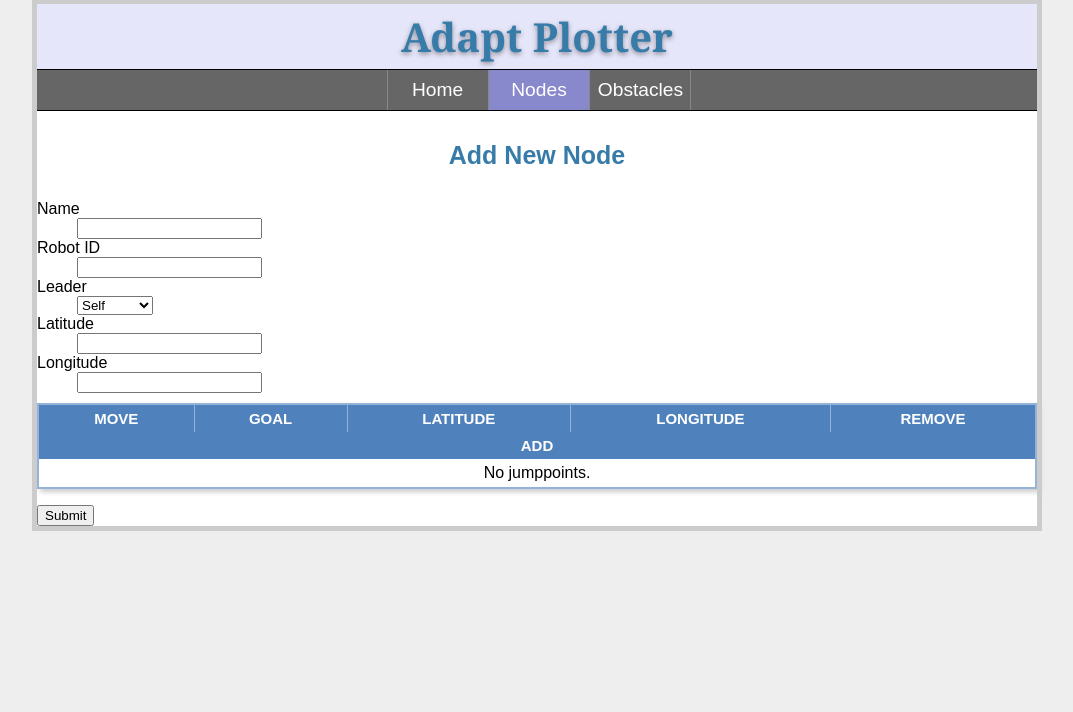
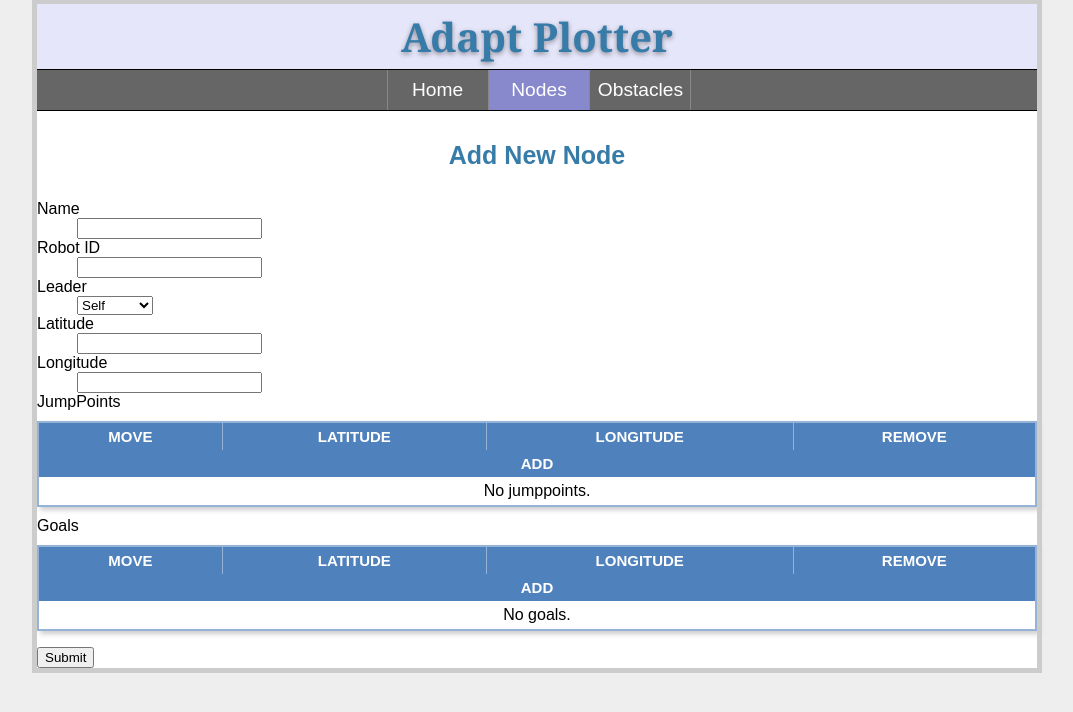
Before and after one commit to djtyree/adaptPlotter, a Flask app: page /node/add in a window 1280 px wide. Shown: the part 33-745 px from the top of the page, without its empty margins (103-1176 px from the left). Run offline with Flask 2, Linux system fonts and the light colour scheme; data comes from the database, SQL or seed files in the repository; parts of the project's set-up code (start-up, migrations or seed data) failed here and were passed over; some libraries are stand-ins or nearby versions.

Commit message:
separated goals from jump points

```diff
--- a/main/forms.py
+++ b/main/forms.py
@@ -1,6 +1,6 @@
 from flask.ext.wtf import Form
 from wtforms import validators
-from wtforms.fields import TextField, HiddenField, FloatField, SelectField, FieldList, FormField, BooleanField
+from wtforms.fields import TextField, HiddenField, FloatField, SelectField, FieldList, FormField
 import wtforms
 from wtforms.fields.core import IntegerField
 
@@ -11,7 +11,12 @@ class LocationForm(wtforms.Form):
 class JumpPointForm(wtforms.Form):
     jp_id = HiddenField('JumpPoint Id')
     pos = HiddenField('Position')
-    goal = BooleanField('Goal', [])
+    lat = FloatField('Latitude', [validators.Required()])
+    lon = FloatField('Longitude', [validators.Required()])
+
+class GoalForm(wtforms.Form):
+    goal_id = HiddenField('Goal Id')
+    pos = HiddenField('Position')
     lat = FloatField('Latitude', [validators.Required()])
     lon = FloatField('Longitude', [validators.Required()])
 
@@ -23,6 +28,7 @@ class NodeForm(Form):
     leader  = SelectField('Leader', choices=[], coerce=int)
     location = FormField(LocationForm)
     jumppoints = FieldList(FormField(JumpPointForm))
+    goals = FieldList(FormField(GoalForm))
 
     def validate(self):
         valid = True
--- a/main/static/js/home.js
+++ b/main/static/js/home.js
@@ -97,7 +97,7 @@ utils.addGoal= function(e) {
 		console.log(response);
         if(response.status == 'OK') {
     		// Add it
-    		jp_series.addPoint([x, y]);
+    		//jp_series.addPoint([x, y]);
     		g_series.addPoint([x, y]);
         } else {
         	// didn't receive correct status code from server
@@ -185,7 +185,7 @@ $(function () {
                 },
                 tooltip: {
                     headerFormat: '<b>{point.key}</b><br>',
-                    pointFormat: 'Location - ({point.x}, {point.y})'
+                    pointFormat: 'Location: ({point.y}, {point.x})'
                 }
             },
         	series: {
--- a/main/templates/__formhelpers.html
+++ b/main/templates/__formhelpers.html
@@ -39,30 +39,36 @@
     	<input id="jumppoints-{{ index }}-jp_id" name="jumppoints-{{ index }}-jp_id" type="hidden" value="{{ jumppoint.jp_id.data }}">
     	<input id="jumppoints-{{ index }}-pos" name="jumppoints-{{ index }}-pos" type="hidden" class="position" value="{{ index }}">
 		<td width="10%"><span class="move"></span></td>
-		{% if jumppoint.goal.data %}
-			<td width="10%"><input type="checkbox" id="jumppoints-{{ index }}-goal" name="jumppoints-{{ index }}-goal" value="{{ jumppoint.goal.data }}" checked/></td>
-		{% else %}
-			<td width="10%"><input type="checkbox" id="jumppoints-{{ index }}-goal" name="jumppoints-{{ index }}-goal" value="{{ jumppoint.goal.data }}"/></td>
-		{% endif %}
-   		<td width="30%"><input type="text" id="jumppoints-{{ index }}-lat" name="jumppoints-{{ index }}-lat" value="{{ jumppoint.lat.data }}"/></td>
-   		<td width="30%"><input type="text" id="jumppoints-{{ index }}-lon" name="jumppoints-{{ index }}-lon" value="{{ jumppoint.lon.data }}"/></td>
+   		<td width="40%"><input type="text" id="jumppoints-{{ index }}-lat" name="jumppoints-{{ index }}-lat" value="{{ jumppoint.lat.data }}"/></td>
+   		<td width="40%"><input type="text" id="jumppoints-{{ index }}-lon" name="jumppoints-{{ index }}-lon" value="{{ jumppoint.lon.data }}"/></td>
+		<td width="10%"><span class="remove"></span></td>
+	</tr>
+{% endmacro %}
+
+{% macro render_goal(index, goal) %}
+	<tr class="row">
+    	<input id="goals-{{ index }}-goal_id" name="goals-{{ index }}-goal_id" type="hidden" value="{{ goal.goal_id.data }}">
+    	<input id="goals-{{ index }}-pos" name="goals-{{ index }}-pos" type="hidden" class="position" value="{{ index }}">
+		<td width="10%"><span class="move"></span></td>
+   		<td width="40%"><input type="text" id="goals-{{ index }}-lat" name="goals-{{ index }}-lat" value="{{ goal.lat.data }}"/></td>
+   		<td width="40%"><input type="text" id="goals-{{ index }}-lon" name="goals-{{ index }}-lon" value="{{ goal.lon.data }}"/></td>
 		<td width="10%"><span class="remove"></span></td>
 	</tr>
 {% endmacro %}
 
 {% macro render_jumppoint_fields(form) %}
+	<div >JumpPoints</div>
 	<div class="repeat">
       <table class="wrapper" width="100%">
         <thead>
           <tr>
               <th><span>Move</span></th>
-              <th><span>Goal</span></th>
               <th><span>Latitude</span></th>
               <th><span>Longitude</span></th>
               <th><span>Remove</span></th>
           </tr>
           <tr>
-              <th class="new" width="10%" colspan="5"><span class="add">Add</span></th>
+              <th class="new" width="10%" colspan="4"><span class="add">Add</span></th>
           </tr>
         </thead>
         <tbody class="container">
@@ -89,3 +95,42 @@
       </table>
     </div>
 {% endmacro %}
+
+{% macro render_goal_fields(form) %}
+	<div >Goals</div>
+	<div class="repeat">
+      <table class="wrapper" width="100%">
+        <thead>
+          <tr>
+              <th><span>Move</span></th>
+              <th><span>Latitude</span></th>
+              <th><span>Longitude</span></th>
+              <th><span>Remove</span></th>
+          </tr>
+          <tr>
+              <th class="new" width="10%" colspan="4"><span class="add">Add</span></th>
+          </tr>
+        </thead>
+        <tbody class="container">
+          <tr class="template row">
+          	{# <input class="csrf-tokens" id="goals-{{ '{{' }}row-count-placeholder{{ '}}' }}-csrf_token" name="goals-{{ '{{' }}row-count-placeholder{{ '}}' }}-csrf_token" type="hidden" value="{{ '{{' }}csrf-token-placeholder{{ '}}' }}"> #}
+          	<input id="goals-{{ '{{' }}row-count-placeholder{{ '}}' }}-goal_id" name="goals-{{ '{{' }}row-count-placeholder{{ '}}' }}-goal_id" type="hidden" value="0">
+          	<input id="goals-{{ '{{' }}row-count-placeholder{{ '}}' }}-pos" name="goals-{{ '{{' }}row-count-placeholder{{ '}}' }}-pos" type="hidden" class="position" value="{{ '{{' }}row-count-placeholder{{ '}}' }}">
+            <td width="10%"><span class="move"></span></td>
+            <td width="40%"><input type="text" id="goals-{{ '{{' }}row-count-placeholder{{ '}}' }}-lat" name="goals-{{ '{{' }}row-count-placeholder{{ '}}' }}-lat" /></td>
+            <td width="40%"><input type="text" id="goals-{{ '{{' }}row-count-placeholder{{ '}}' }}-lon" name="goals-{{ '{{' }}row-count-placeholder{{ '}}' }}-lon" /></td>
+		    <td width="10%"><span class="remove"></span></td>
+          </tr>
+          {% if form.goals|length != 0 %}
+            {% for goal in form.goals %}
+            	{{ render_goal(loop.index0, goal) }}
+            {% endfor %}
+          {% else %}
+            <tr>
+              <td colspan=6>No goals.</td>
+            </tr>
+          {% endif %}
+        </tbody>
+      </table>
+    </div>
+{% endmacro %}
--- a/main/templates/nodeForm.html
+++ b/main/templates/nodeForm.html
@@ -1,4 +1,4 @@
-{% from "__formhelpers.html" import render_field, render_jumppoint_fields %}
+{% from "__formhelpers.html" import render_field, render_jumppoint_fields, render_goal_fields %}
 {% extends "layout.html" %}
 {% block page_header %}
   <script type="text/javascript" src="{{ url_for('static', filename='js/repeatable-fields.js') }}"></script>
@@ -22,6 +22,7 @@
       <div class="node text lat">{{ render_field(form.location.lat) }}</div>
       <div class="node text lon">{{ render_field(form.location.lon) }}</div>
       {{ render_jumppoint_fields(form) }}
+      {{ render_goal_fields(form) }}
     </dl>
     <input class="btn" type=submit value=Submit>
   </form>
--- a/main/templates/obstacles.html
+++ b/main/templates/obstacles.html
@@ -4,6 +4,7 @@
 {% block body %}
   <h3 class=page-title>Obstacle Page</h3>
   <div>
+  	<td><button id="obstacle-delete-all" class="btn-delete btn-small">Delete All</button></td>
     <table id='obstacle' class='data-table'>
       <thead>
         <tr>
--- a/main/views.py
+++ b/main/views.py
@@ -1,6 +1,6 @@
 from flask import render_template, jsonify, request, flash, redirect, url_for, json
 from main import app, db
-from models import Node, Location, Obstacle, JumpPoint
+from models import Node, Location, Obstacle, JumpPoint, Goal
 from forms import NodeForm, ObstacleForm
 import random
 
@@ -46,8 +46,8 @@ def getAllData():
         map_jp['data'].append(ChartPoint(x=leader.location.lon,y=leader.location.lat, name='-', node=leader.id).__dict__)
         for jp in leader.jumppoints:
             map_jp['data'].append(ChartPoint(x=jp.location.lon,y=jp.location.lat, name='Jump Point - ' + str(jp.id),id=jp.id, node=leader.id).__dict__)
-            if(jp.goal):
-                map_g['data'].append(ChartPoint(x=jp.location.lon,y=jp.location.lat, name='Goal - ' + str(jp.id),id=jp.id, node=leader.id).__dict__)
+        for goal in leader.goals:
+            map_g['data'].append(ChartPoint(x=goal.location.lon,y=goal.location.lat, name='Goal - ' + str(goal.id),id=goal.id, node=leader.id).__dict__)
         for follower in leader.followers:
             map_n['data'].append(ChartPoint(x=follower.location.lon,y=follower.location.lat, name=follower.name,nid=follower.id,lid=leader.id).__dict__)
     for obj in obstacles:
@@ -85,7 +85,10 @@ def addEditNode(node_id):
 
             jumppoints = []
             for jp in node.jumppoints:
-                form.jumppoints.append_entry({"jp_id": jp.id, "lat": jp.location.lat, "lon":jp.location.lon, "goal": jp.goal })
+                form.jumppoints.append_entry({"jp_id": jp.id, "lat": jp.location.lat, "lon":jp.location.lon })
+            goals = []
+            for goal in node.goals:
+                form.goals.append_entry({"goal_id": goal.id, "lat": goal.location.lat, "lon":goal.location.lon })
     elif request.method == 'POST' and form.validate():  # @UndefinedVariable
         if node is None:
             #new node has passed validation, add to db
@@ -103,10 +106,21 @@ def addEditNode(node_id):
 
                 jp.location = location
                 jp.position = int(point['pos']) + 1
-                jp.goal = point['goal']
 
                 db.session.add(jp)
                 node.jumppoints.append(jp)
+
+            for index, point in enumerate(form.goals.data):
+                goal = Goal()
+
+                location = Location(lat=point['lat'], lon=point['lon'])
+                db.session.add(location)  # @UndefinedVariable
+
+                goal.location = location
+                goal.position = int(point['pos']) + 1
+
+                db.session.add(goal)
+                node.goals.append(goal)
 
             db.session.commit()  # @UndefinedVariable
             flash("Node has been created")
@@ -135,14 +149,12 @@ def addEditNode(node_id):
 
                     newjp.location = location
                     newjp.position = int(jp['pos']) + 1
-                    newjp.goal = jp['goal']
                     db.session.add(newjp)
                     node.jumppoints.append(newjp)
                 else:
                     # found existing point. update and remove from delete list
                     savedjp = JumpPoint.query.get(jp['jp_id'])   # @UndefinedVariable
                     savedjp.position = int(jp['pos']) + 1
-                    savedjp.goal = jp['goal']
                     savedLoc = Location.query.get(savedjp.loc_id)   # @UndefinedVariable
                     savedLoc.lat = jp['lat']
                     savedLoc.lon = jp['lon']
@@ -153,6 +165,34 @@ def addEditNode(node_id):
                 jp= JumpPoint.query.get(id)  # @UndefinedVariable
                 db.session.delete(jp)
 
+            deleteList = []
+            for goal in node.goals:
+                deleteList.append(goal.id)
+            for index, goal in enumerate(form.goals.data):
+                if int(goal['goal_id']) == 0:
+
+                    newgoal = Goal()
+
+                    location = Location(lat=goal['lat'], lon=goal['lon'])
+                    db.session.add(location)  # @UndefinedVariable
+
+                    newgoal.location = location
+                    newgoal.position = int(goal['pos']) + 1
+                    db.session.add(newgoal)
+                    node.jumppoints.append(newgoal)
+                else:
+                    # found existing point. update and remove from delete list
+                    savedGoal = Goal.query.get(goal['goal_id'])   # @UndefinedVariable
+                    savedGoal.position = int(goal['pos']) + 1
+                    savedLoc = Location.query.get(savedGoal.loc_id)   # @UndefinedVariable
+                    savedLoc.lat = goal['lat']
+                    savedLoc.lon = goal['lon']
+
+                    deleteList.remove(int(goal['goal_id']))
+
+            for id in deleteList:
+                goal= Goal.query.get(id)  # @UndefinedVariable
+                db.session.delete(goal)
             db.session.commit()
             flash("Node has been updated")
 
@@ -224,8 +264,13 @@ def deleteData():
             follower.leader_id = 0
         db.session.delete(node)
     elif type =='obstacle':
-        obstacle = Obstacle.query.filter_by(id=id).first()  # @UndefinedVariable
-        db.session.delete(obstacle)
+        if id== "all":
+            obstacles = Obstacle.query.all()  # @UndefinedVariable
+            for ob in obstacles:
+                db.session.delete(ob)
+        else:
+            obstacle = Obstacle.query.filter_by(id=id).first()  # @UndefinedVariable
+            db.session.delete(obstacle)
         msg = "Obstacle has been deleted."
     else:
         return jsonify({'status': "ERROR", 'msg':'Data type was not present or unrecognized '})
@@ -244,16 +289,15 @@ def addGoal():
     if int(lid) == 0:
         # no leader specified, grab first leader in db
         leader = Node.query.filter_by(leader_id=0).first()  # @UndefinedVariable
-        jp = JumpPoint()
+        goal = Goal()
         location = Location(lat=lat, lon=lon)
         db.session.add(location)  # @UndefinedVariable
 
-        jp.location = location
-        jp.position = len(leader.jumppoints) + 1
-        jp.goal = True
+        goal.location = location
+        goal.position = len(leader.jumppoints) + 1
 
-        db.session.add(jp)
-        leader.jumppoints.append(jp)
+        db.session.add(goal)
+        leader.goals.append(goal)
         db.session.commit()
         return jsonify({'status':'OK','msg': "Goal Added"})
 
```
Also changed, not shown: main/models.py (+34 -10 lines), main/rest.py (+18 -4 lines), app.db.
